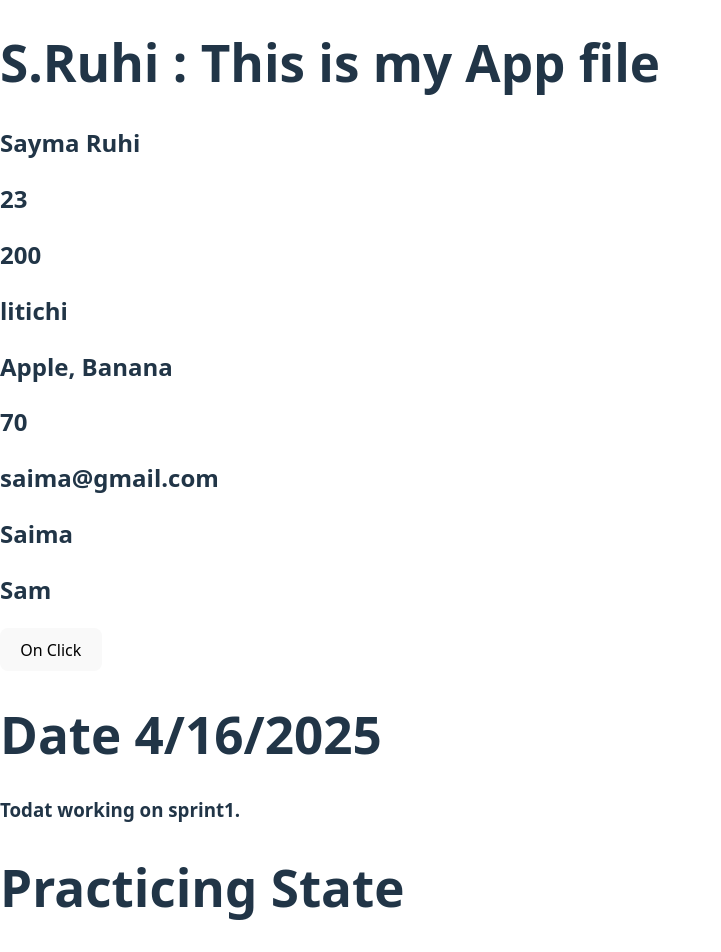
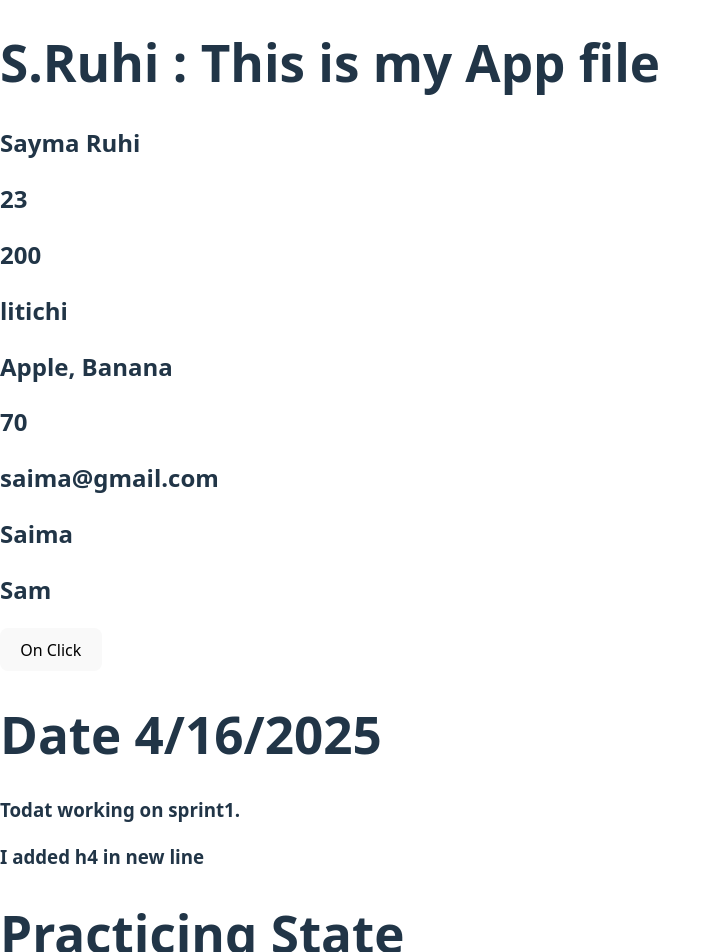
Before and after one commit to saymaruhi/Project1, a React (Vite) app: page / in a window 1280 px wide. Shown: the top 952 px of the page, without its empty margins (0-721 px from the left). Built offline with nearby package versions, Linux system fonts and the light colour scheme.

Commit message:
added h3 in TestState.jsx line no 31

```diff
--- a/src/TestState.jsx
+++ b/src/TestState.jsx
@@ -27,6 +27,7 @@ function Abc() {
     <div>
       <h1> Date 4/16/2025</h1>
       <h3>Todat working on sprint1.</h3>
+      <h3>I added h4 in new line</h3>
       <h1>Practicing State</h1>
       <h2>{fruit}</h2>
       <button onClick={handleFruit}>Change Fruits Name</button>
```
